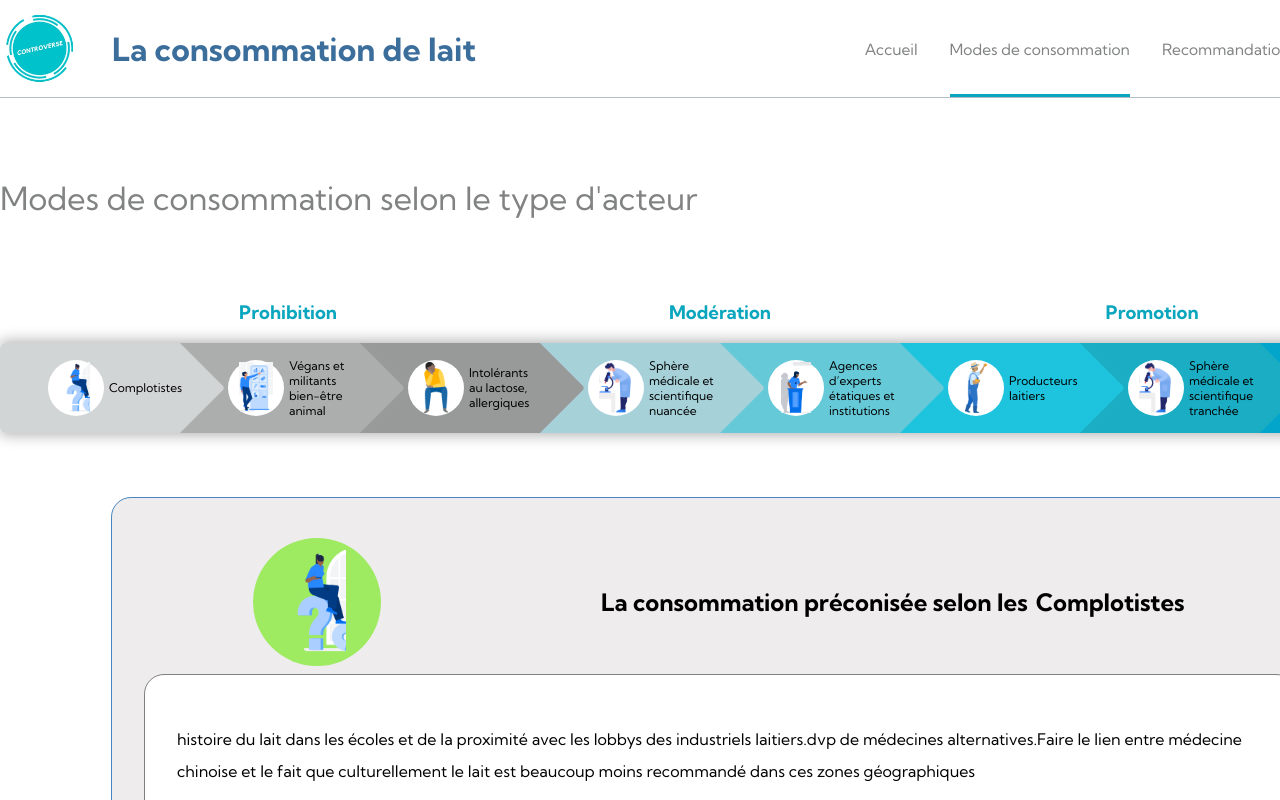
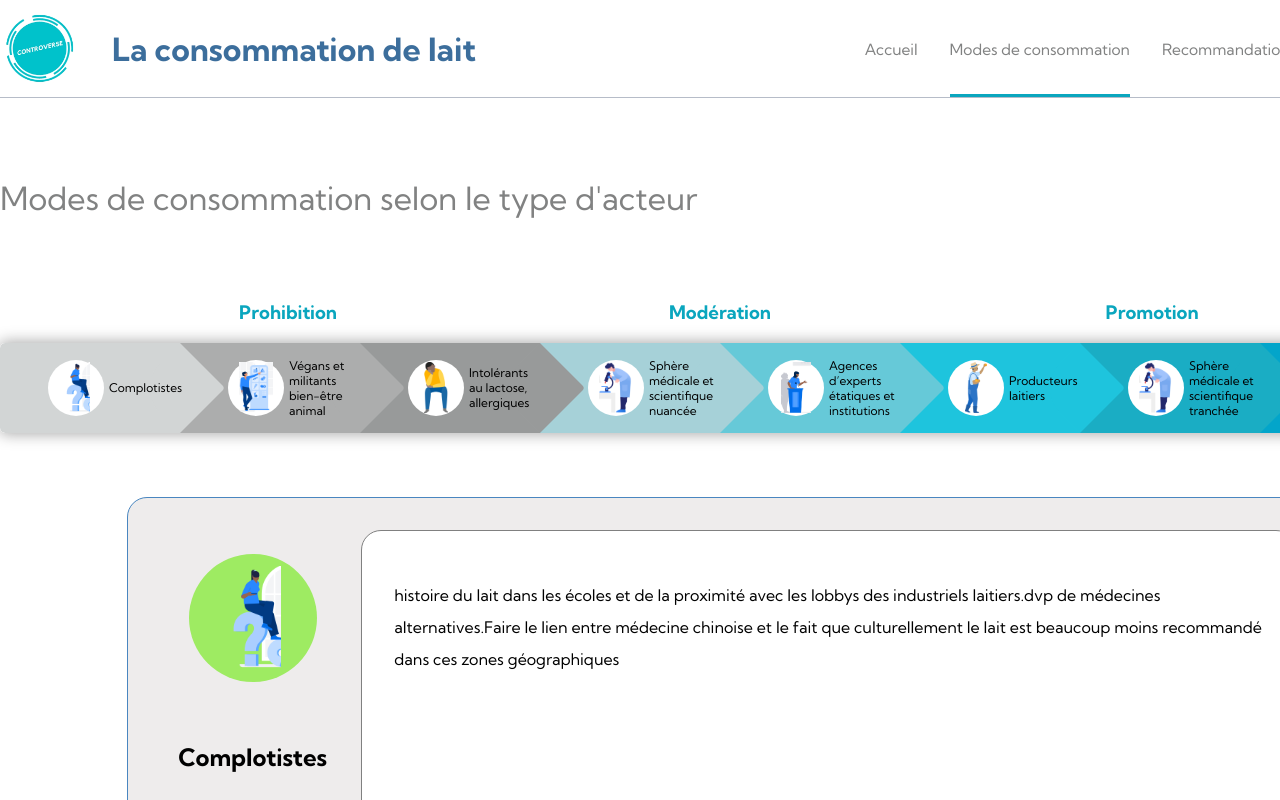
Before and after one commit to denis-farkas/milk, a React (Create React App) app: page /modes in a window 1280 px wide. Shown: the top 800 px of the page. Built offline with nearby package versions, Linux system fonts and the light colour scheme.

Commit message:
correction css jumbotron

```diff
--- a/src/pages/Mode/index.jsx
+++ b/src/pages/Mode/index.jsx
@@ -151,8 +151,8 @@ function Mode() {
         </div>
         <div className="section-info">
           <div className="jumbotron">
-            <div className="jumbotron-header">
-              <div className="jumbotron-header-left">
+            <div className="jumbotron-aside">
+              <div className="jumbotron-aside-header">
                 <div className="jumbotron-img">
                   <img
                     src={data.acteurs[currentActor].images.icon}
@@ -160,9 +160,8 @@ function Mode() {
                   />
                 </div>
               </div>
-              <div className="jumbotron-header-right">
+              <div className="jumbotron-aside-body">
                 <h2>
-                  La consommation préconisée selon les
                   <span>{data.acteurs[currentActor].name}</span>
                 </h2>
               </div>
--- a/src/pages/Mode/mode.css
+++ b/src/pages/Mode/mode.css
@@ -237,28 +237,28 @@
   display: -webkit-box;
   display: -ms-flexbox;
   display: flex;
-  -ms-flex-wrap: wrap;
-      flex-wrap: wrap;
+  -ms-flex-wrap: nowrap;
+      flex-wrap: nowrap;
   width: 80%;
   height: auto;
   border: 1px solid #4986c0;
   background-color: #eeecec;
   border-radius: 20px;
-  padding: 2rem;
+  padding: 2rem 1rem;
   margin: 0 auto;
 }
 
-.jumbotron-header {
-  height: 9rem;
-  width: 100%;
+.jumbotron-aside {
+  width: 20%;
   display: -webkit-box;
   display: -ms-flexbox;
   display: flex;
-  -ms-flex-wrap: nowrap;
-      flex-wrap: nowrap;
+  -ms-flex-wrap: wrap;
+      flex-wrap: wrap;
 }
 
-.jumbotron-header-left {
+.jumbotron-aside-body,
+.jumbotron-aside-header {
   display: -webkit-box;
   display: -ms-flexbox;
   display: flex;
@@ -268,7 +268,15 @@
   -webkit-box-pack: center;
       -ms-flex-pack: center;
           justify-content: center;
-  width: 30%;
+  width: 100%;
+  height: 9rem;
+  padding: 1rem;
+}
+
+.jumbotron-aside-body {
+  -webkit-box-align: start;
+      -ms-flex-align: start;
+          align-items: flex-start;
 }
 
 .jumbotron-img {
@@ -287,34 +295,20 @@
   height: 8rem;
 }
 
-.jumbotron-header-left img {
+.jumbotron-aside-header img {
   height: 6.5rem;
   width: auto;
 }
 
-.jumbotron-header-right {
-  width: 70%;
-  height: 9rem;
-  display: -webkit-box;
-  display: -ms-flexbox;
-  display: flex;
-  -webkit-box-align: center;
-      -ms-flex-align: center;
-          align-items: center;
-  -webkit-box-pack: center;
-      -ms-flex-pack: center;
-          justify-content: center;
-}
-
-.jumbotron-header-right h2 span {
-  margin-left: 0.5rem;
+.jumbotron-aside-body h2 {
+  text-align: center;
 }
 
 .jumbotron-body {
   border: 1px solid grey;
   border-radius: 20px;
   background-color: white;
-  width: 100%;
+  width: 80%;
   height: auto;
   display: -webkit-box;
   display: -ms-flexbox;
--- a/src/pages/Mode/mode.scss
+++ b/src/pages/Mode/mode.scss
@@ -188,28 +188,33 @@
 
 .jumbotron {
   display: flex;
-  flex-wrap: wrap;
+  flex-wrap: nowrap;
   width: 80%;
   height: auto;
   border: 1px solid #4986c0;
   background-color: #eeecec;
   border-radius: 20px;
-  padding: 2rem;
+  padding: 2rem 1rem;
   margin: 0 auto;
 }
 
-.jumbotron-header {
-  height: 9rem;
-  width: 100%;
+.jumbotron-aside {
+  width: 20%;
   display: flex;
-  flex-wrap: nowrap;
+  flex-wrap: wrap;
 }
-
-.jumbotron-header-left {
+.jumbotron-aside-body,
+.jumbotron-aside-header {
   display: flex;
   align-items: center;
   justify-content: center;
-  width: 30%;
+  width: 100%;
+  height: 9rem;
+  padding: 1rem;
+}
+
+.jumbotron-aside-body {
+  align-items: flex-start;
 }
 
 .jumbotron-img {
@@ -222,28 +227,20 @@
   height: 8rem;
 }
 
-.jumbotron-header-left img {
+.jumbotron-aside-header img {
   height: 6.5rem;
   width: auto;
 }
 
-.jumbotron-header-right {
-  width: 70%;
-  height: 9rem;
-  display: flex;
-  align-items: center;
-  justify-content: center;
-}
-
-.jumbotron-header-right h2 span {
-  margin-left: 0.5rem;
+.jumbotron-aside-body h2 {
+  text-align: center;
 }
 
 .jumbotron-body {
   border: 1px solid grey;
   border-radius: 20px;
   background-color: white;
-  width: 100%;
+  width: 80%;
   height: auto;
   display: flex;
   justify-content: center;
```
Also changed, not shown: 1 other file (tests, documents, lock files or other folders).
